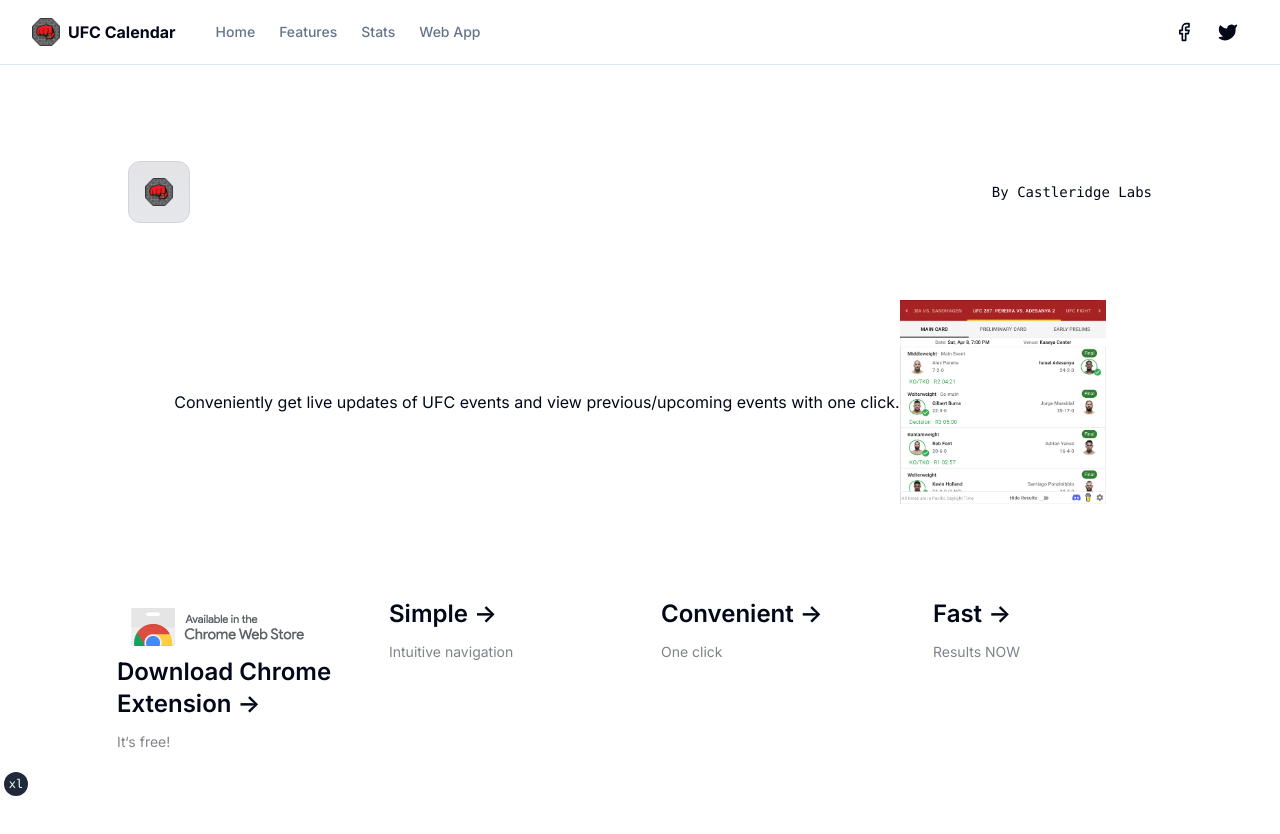
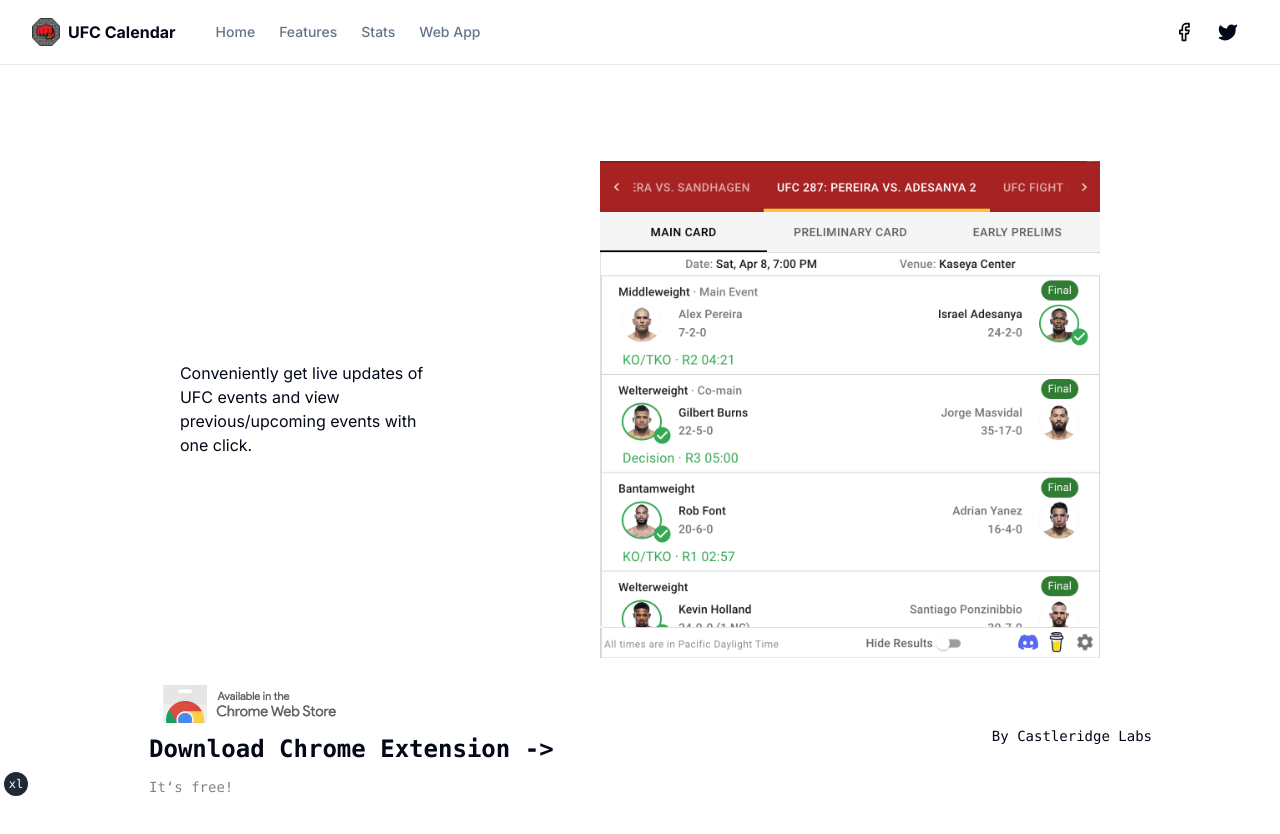
Before and after one commit to Castleridge-Labs/castleridge-labs.github.io, a Next.js app: page / in a window 1280 px wide. Shown: the top 834 px of the page. Built offline with nearby package versions, Linux system fonts and the light colour scheme.

Commit message:
make page cleaner

```diff
--- a/app/page.tsx
+++ b/app/page.tsx
@@ -3,46 +3,24 @@
 export default function Home() {
   return (
     <main className="flex min-h-screen flex-col items-center justify-between p-24">
-      <div className="z-10 w-full max-w-5xl items-center justify-between font-mono text-sm lg:flex">
-        <p className="fixed left-0 top-0 flex w-full justify-center border-b border-gray-300 bg-gradient-to-b from-zinc-200 pb-6 pt-8 backdrop-blur-2xl dark:border-neutral-800 dark:bg-zinc-800/30 dark:from-inherit lg:static lg:w-auto  lg:rounded-xl lg:border lg:bg-gray-200 lg:p-4 lg:dark:bg-zinc-800/30">
-          <Image
-            className="relative dark:drop-shadow-[0_0_0.3rem_#ffffff70] dark:invert"
-            src="/icon128.png"
-            alt="ufc calendar logo"
-            width={28}
-            height={28}
-            priority
-          />
-        </p>
-        <div className="fixed bottom-0 left-0 flex h-48 w-full items-end justify-center bg-gradient-to-t from-white via-white dark:from-black dark:via-black lg:static lg:h-auto lg:w-auto lg:bg-none">
-          <a
-            className="pointer-events-none flex place-items-center gap-2 p-8 lg:pointer-events-auto lg:p-0"
-            href="https://vercel.com?utm_source=create-next-app&utm_medium=appdir-template&utm_campaign=create-next-app"
-            target="_blank"
-            rel="noopener noreferrer"
-          >
-            By Castleridge Labs
-          </a>
-        </div>
-      </div>
-
-      <div className="relative flex place-items-center before:absolute before:h-[300px] before:w-[480px] before:-translate-x-1/2 before:rounded-full before:bg-gradient-radial before:from-white before:to-transparent before:blur-2xl before:content-[''] after:absolute after:-z-20 after:h-[180px] after:w-[240px] after:translate-x-1/3 after:bg-gradient-conic after:from-sky-200 after:via-blue-200 after:blur-2xl after:content-[''] before:dark:bg-gradient-to-br before:dark:from-transparent before:dark:to-blue-700 before:dark:opacity-10 after:dark:from-sky-900 after:dark:via-[#0141ff] after:dark:opacity-40 before:lg:h-[360px] z-[-1]">
-        <p>
+      <div className=" w-full relative flex justify-around place-items-center before:absolute before:h-[300px] before:w-[480px] before:-translate-x-1/2 before:rounded-full before:bg-gradient-radial before:from-white before:to-transparent before:blur-2xl before:content-[''] after:absolute after:-z-20 after:h-[180px] after:w-[240px] after:translate-x-1/3 after:bg-gradient-conic after:from-sky-200 after:via-blue-200 after:blur-2xl after:content-[''] before:dark:bg-gradient-to-br before:dark:from-transparent before:dark:to-blue-700 before:dark:opacity-10 after:dark:from-sky-900 after:dark:via-[#0141ff] after:dark:opacity-40 before:lg:h-[360px] z-[-1]">
+        <p className="max-w-[25ch]">
           Conveniently get live updates of UFC events and view previous/upcoming
           events with one click.
         </p>
 
         <Image
-          className="relative dark:drop-shadow-[0_0_0.3rem_#ffffff70] dark:invert"
+          className="relative"
           src="/one.png"
           alt="ufc calendar picture"
-          width={206}
-          height={56}
+          width={500}
+          height={700}
           priority
         />
       </div>
 
-      <div className="mb-32 grid text-center lg:mb-0 lg:grid-cols-4 lg:text-left">
+      <div className="z-10 w-full max-w-5xl items-center justify-between font-mono text-sm lg:flex">
+        <div className="fixed left-0 top-0 flex w-full justify-center lg:static lg:w-auto">
           <a
             href="https://chrome.google.com/webstore/detail/ufc-calendar-with-live-up/pdagojbjdekpdicaefbiolkpgobiaoch"
             className="group rounded-lg border border-transparent px-5 py-4 transition-colors hover:border-gray-300 hover:bg-gray-100 hover:dark:border-neutral-700 hover:dark:bg-neutral-800/30"
@@ -66,53 +44,17 @@
               It&lsquo;s free!
             </p>
           </a>
-
+        </div>
+        <div className="fixed bottom-0 left-0 flex h-48 w-full items-end justify-center bg-gradient-to-t from-white via-white dark:from-black dark:via-black lg:static lg:h-auto lg:w-auto lg:bg-none">
           <a
-          href="https://nextjs.org/learn?utm_source=create-next-app&utm_medium=appdir-template-tw&utm_campaign=create-next-app"
-          className="group rounded-lg border border-transparent px-5 py-4 transition-colors hover:border-gray-300 hover:bg-gray-100 hover:dark:border-neutral-700 hover:dark:bg-neutral-800/30"
+            className="pointer-events-none flex place-items-center gap-2 p-8 lg:pointer-events-auto lg:p-0"
+            href="https://chrome.google.com/webstore/detail/ufc-calendar-with-live-up/pdagojbjdekpdicaefbiolkpgobiaoch"
             target="_blank"
             rel="noopener noreferrer"
           >
-          <h2 className={`mb-3 text-2xl font-semibold`}>
-            Simple{" "}
-            <span className="inline-block transition-transform group-hover:translate-x-1 motion-reduce:transform-none">
-              -&gt;
-            </span>
-          </h2>
-          <p className={`m-0 max-w-[30ch] text-sm opacity-50`}>
-            Intuitive navigation
-          </p>
+            By Castleridge Labs
           </a>
-
-        <a
-          href="https://vercel.com/templates?framework=next.js&utm_source=create-next-app&utm_medium=appdir-template&utm_campaign=create-next-app"
-          className="group rounded-lg border border-transparent px-5 py-4 transition-colors hover:border-gray-300 hover:bg-gray-100 hover:dark:border-neutral-700 hover:dark:bg-neutral-800/30"
-          target="_blank"
-          rel="noopener noreferrer"
-        >
-          <h2 className={`mb-3 text-2xl font-semibold`}>
-            Convenient{" "}
-            <span className="inline-block transition-transform group-hover:translate-x-1 motion-reduce:transform-none">
-              -&gt;
-            </span>
-          </h2>
-          <p className={`m-0 max-w-[30ch] text-sm opacity-50`}>One click</p>
-        </a>
-
-        <a
-          href="https://vercel.com/new?utm_source=create-next-app&utm_medium=appdir-template&utm_campaign=create-next-app"
-          className="group rounded-lg border border-transparent px-5 py-4 transition-colors hover:border-gray-300 hover:bg-gray-100 hover:dark:border-neutral-700 hover:dark:bg-neutral-800/30"
-          target="_blank"
-          rel="noopener noreferrer"
-        >
-          <h2 className={`mb-3 text-2xl font-semibold`}>
-            Fast{" "}
-            <span className="inline-block transition-transform group-hover:translate-x-1 motion-reduce:transform-none">
-              -&gt;
-            </span>
-          </h2>
-          <p className={`m-0 max-w-[30ch] text-sm opacity-50`}>Results NOW</p>
-        </a>
+        </div>
       </div>
     </main>
   );
```
Lines whose indentation alone changed are shown as unchanged.
